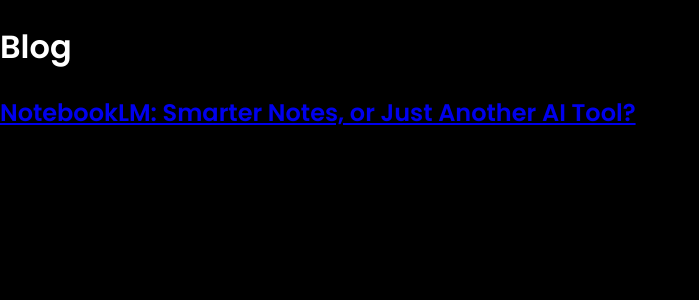
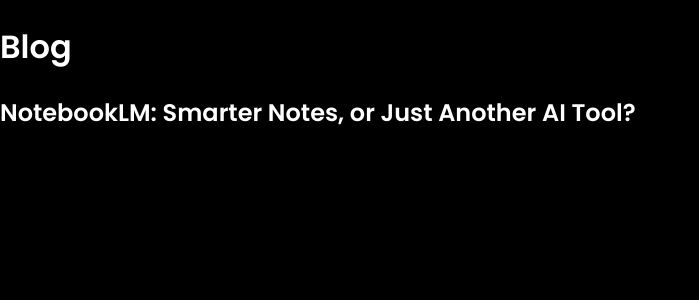
Before and after one commit to frescodicredito/frescodicredito.github.io, a Jekyll site: the page blog.html, which Jekyll copies as it is, in a window 1280 px wide. Shown: the top 300 px of the page, without its empty margins (0-699 px from the left). Built offline with Jekyll 4.4.1, drawn with Linux system fonts in a browser that asks for light colours.

Commit message:
Update styles.css

```diff
--- a/assets/css/styles.css
+++ b/assets/css/styles.css
@@ -164,6 +164,17 @@ main {
     margin: 0 auto; /* Centra l'immagine */
 }
 
+/* Titoli nella sezione Blog */
+.blog-post h2 a {
+    text-decoration: none; /* Rimuove la sottolineatura */
+    color: #fff; /* Colore bianco per i titoli */
+    transition: color 0.3s ease;
+}
+
+.blog-post h2 a:visited {
+    color: #fff; /* Mantiene il colore bianco anche dopo il clic */
+}
+
 /* Stile per le icone Social nella sezione Contacts */
 .social-links {
     display: flex;
```
